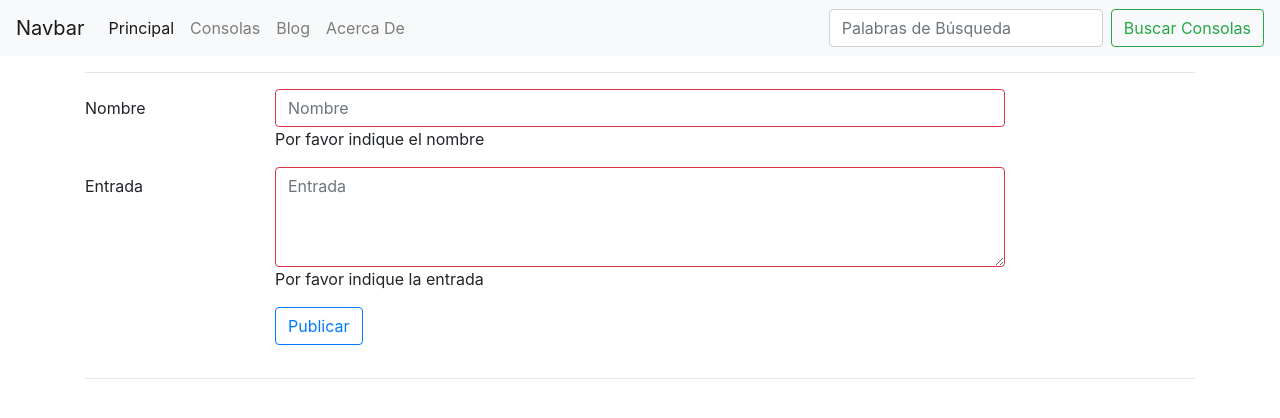
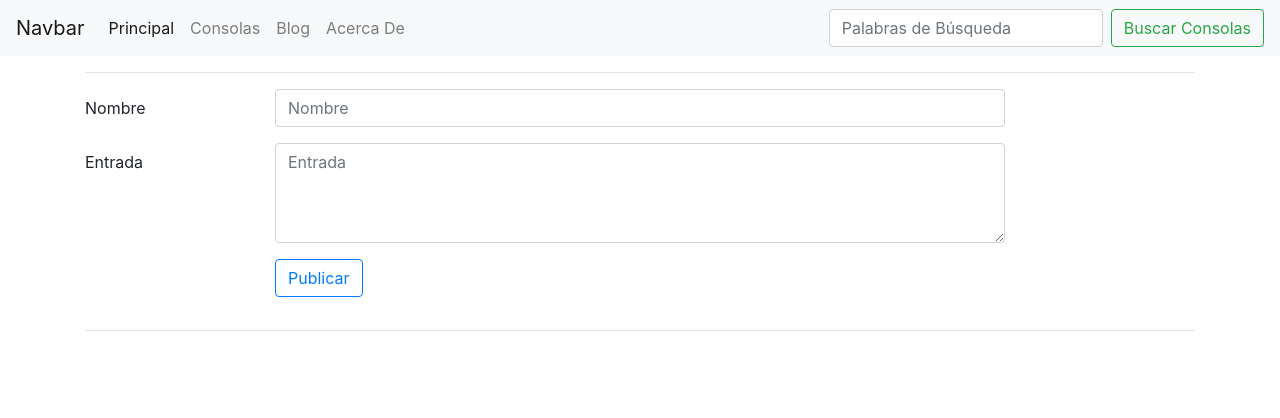
Before and after one commit to sanchezpili6/angularBuscador, an Angular app: page /blog in a window 1280 px wide. Shown: the top 418 px of the page. Built offline with nearby package versions, Linux system fonts and the light colour scheme.

Commit message:
Validate form only after click on publicar

```diff
--- a/src/app/componentes/blog/blog.component.html
+++ b/src/app/componentes/blog/blog.component.html
@@ -3,25 +3,25 @@
     <div>
         <div class="form-group row"><label class="col-2 col-form-label">Nombre</label>
             <div class="col-8"><input class="form-control" type="text" placeholder="Nombre" formControlName="nombre"
-                    [ngClass]="{ 'is-invalid': !blog.get('nombre').valid }">
-                <div *ngIf="blog.controls['nombre'].errors?.required" class="form-control-feedback">
+                    [ngClass]="{ 'is-invalid': !blog.get('nombre').valid && (blog.controls['nombre'].touched) }">
+                <div *ngIf="blog.controls['nombre'].errors?.required && (blog.controls['nombre'].touched)" class="form-control-feedback">
                     Por favor indique el nombre
                 </div>
-                <div *ngIf="blog.controls['nombre'].errors?.minlength" class="form-control-feedback">
+                <div *ngIf="blog.controls['nombre'].errors?.minlength && (blog.controls['nombre'].touched)" class="form-control-feedback">
                     El nombre debe contener por lo menos 5 caracteres.
                 </div>
             </div>
         </div>
         <div class="form-group row"><label class="col-2 col-form-label">Entrada</label>
             <div class="col-8"><textarea class="form-control" placeholder="Entrada" formControlName="entrada"
-                    style="height: 100px" [ngClass]="{ 'is-invalid': !blog.get('entrada').valid }"></textarea>
-                <div *ngIf="blog.controls['entrada'].errors?.required" class="form-control-feedback">
+                    style="height: 100px" [ngClass]="{ 'is-invalid': !blog.get('entrada').valid && (blog.controls['entrada'].touched)}"></textarea>
+                <div *ngIf="blog.controls['entrada'].errors?.required && (blog.controls['entrada'].touched)" class="form-control-feedback">
                     Por favor indique la entrada
                 </div>
-                <div *ngIf="blog.controls['entrada'].errors?.minlength" class="form-control-feedback">
+                <div *ngIf="blog.controls['entrada'].errors?.minlength && (blog.controls['entrada'].touched)" class="form-control-feedback">
                     La entrada debe contener por lo menos 10 caracteres
                 </div>
-                <div *ngIf="blog.controls['entrada'].errors?.maxlength" class="form-control-feedback">
+                <div *ngIf="blog.controls['entrada'].errors?.maxlength && (blog.controls['entrada'].touched)" class="form-control-feedback">
                     El nombre debe contener máximo 30 caracteres.
                 </div>
             </div>
```
